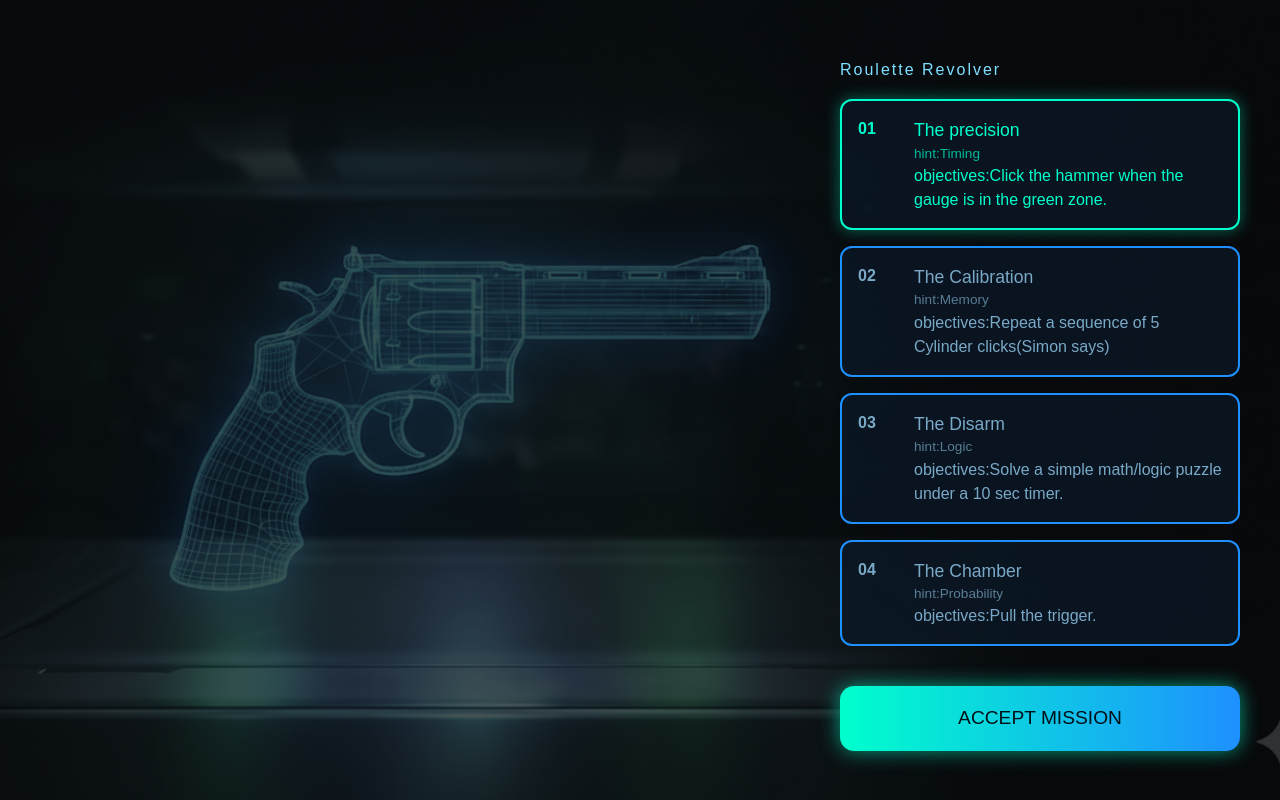
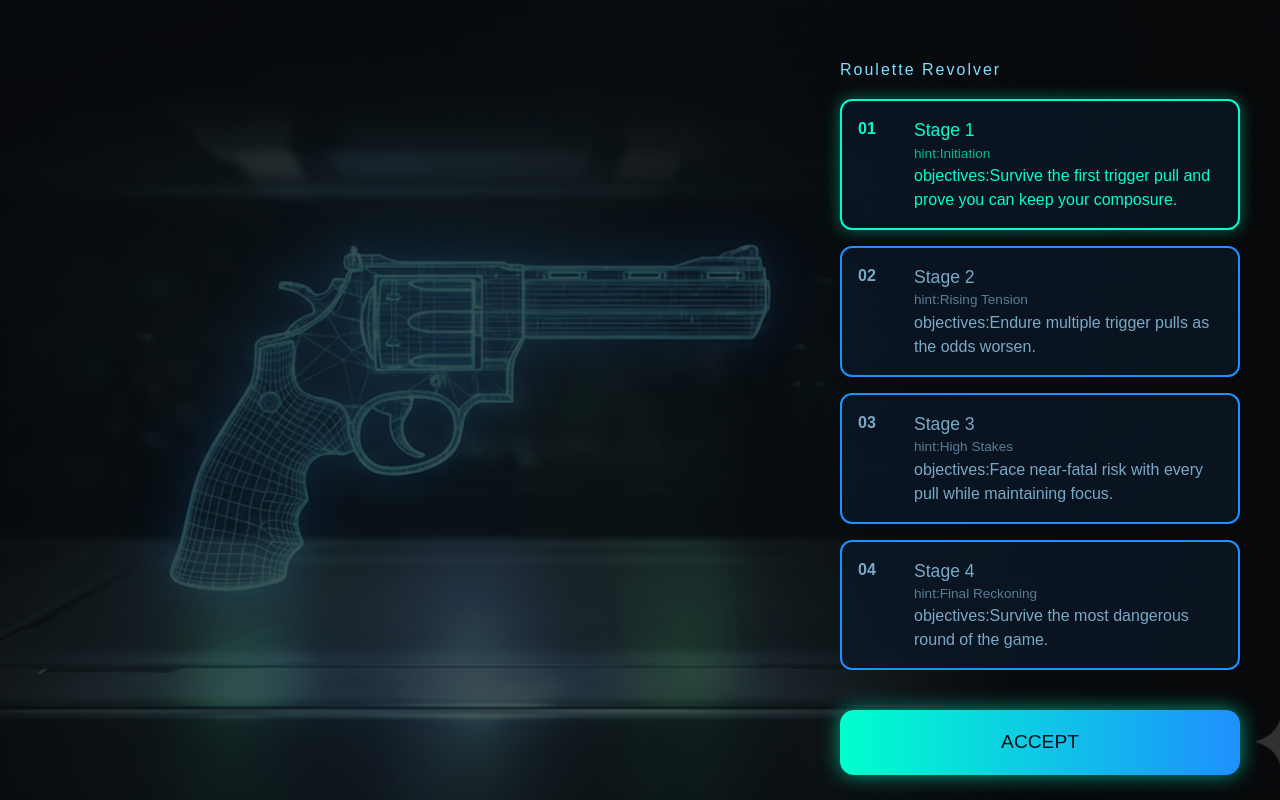
Before and after one commit to cedrickmeka/Roulette-revolver-game-project, a React (Vite) app: page / in a window 1280 px wide. Both pictures are taken after a click on the button "Start Game". Built offline with nearby package versions, Linux system fonts and the light colour scheme.

Commit message:
updated instructions,avatarselect and stagedata

```diff
--- a/src/components/AvatarSelect.jsx
+++ b/src/components/AvatarSelect.jsx
@@ -4,7 +4,7 @@ import avatar2 from "../Assets/avatar2.jpeg";
 
 import backgroundImage from "../Assets/avatarselect.png";
 
-function AvatarSelect({ players, updatePlayerAvatar }) {
+function AvatarSelect({ players, updatePlayerAvatar}) {
   const [selectedAvatars, setSelectedAvatars] = useState({ 1: null, 2: null });
 
   const avatars = [
@@ -26,16 +26,16 @@ function AvatarSelect({ players, updatePlayerAvatar }) {
         backgroundSize: "cover",
         backgroundPosition: "center",
       }}
+
     >
       <div className="max-w-5xl mx-auto backdrop-blur-sm bg-black/60 rounded-2xl p-10">
         <h1 className="text-5xl font-extrabold text-center mb-3 text-red-500 tracking-wide">
-          SELECT YOUR AGENT
+          SELECT THE AVATAR
         </h1>
 
         <p className="text-center text-gray-400 mb-12">
           Both players must choose an avatar to continue
         </p>
-
         <div className="grid md:grid-cols-2 gap-10">
           {players.map((player) => (
             <div
@@ -71,6 +71,7 @@ function AvatarSelect({ players, updatePlayerAvatar }) {
                         <div className="absolute inset-0 bg-black/50 flex items-center justify-center">
                           SELECTED
                         </div>
+
                       )}
                     </button>
                   );
--- a/src/components/InstructionsScreen.jsx
+++ b/src/components/InstructionsScreen.jsx
@@ -37,7 +37,7 @@ export default function Instructions({ goNext }) {
         </div>
 
         <button className="accept-mission" onClick={goNext}>
-          ACCEPT MISSION
+          ACCEPT
         </button>
       </div>
     </div>
--- a/src/utilities/stageData.js
+++ b/src/utilities/stageData.js
@@ -1,28 +1,45 @@
 export const stages =[
   {
     id:1,
-    name:"The precision",
-    mechanic:"Timing",
-    objective:"Click the hammer when the gauge is in the green zone."
+    name:"Stage 1",
+    mechanic:"Initiation",
+    objective:"Survive the first trigger pull and prove you can keep your composure."
   },
 
   {
     id:2,
-    name:"The Calibration",
-    mechanic:"Memory",
-    objective:"Repeat a sequence of 5 Cylinder clicks(Simon says)"
+    name:"Stage 2",
+    mechanic:"Rising Tension",
+    objective:"Endure multiple trigger pulls as the odds worsen. "
   },
   {
     id:3,
-    name:"The Disarm",
-    mechanic:"Logic",
-    objective:"Solve a simple math/logic puzzle under a 10 sec timer."
+    name:"Stage 3",
+    mechanic:"High Stakes",
+    objective:"Face near-fatal risk with every pull while maintaining focus."
   },
 
   {
     id:4,
-    name:"The Chamber",
-    mechanic:"Probability",
-    objective:"Pull the trigger."
+    name:"Stage 4",
+    mechanic:"Final Reckoning",
+    objective:"Survive the most dangerous round of the game."
   },
 ]
+/*
+Stage 1 – Initiation
+
+Survive the first trigger pull and prove you can keep your composure. Answer correctly to earn the right to continue.
+
+Stage 2 – Rising Tension
+
+Endure multiple trigger pulls as the odds worsen. Stay sharp under pressure and pass the trivia to advance.
+
+Stage 3 – High Stakes
+
+Face near-fatal risk with every pull while maintaining focus. Only calm nerves and correct answers will carry you forward.
+
+Stage 4 – Final Reckoning
+
+Survive the most dangerous round of the game. Outthink your opponent in trivia to claim victory.
+*/
```
